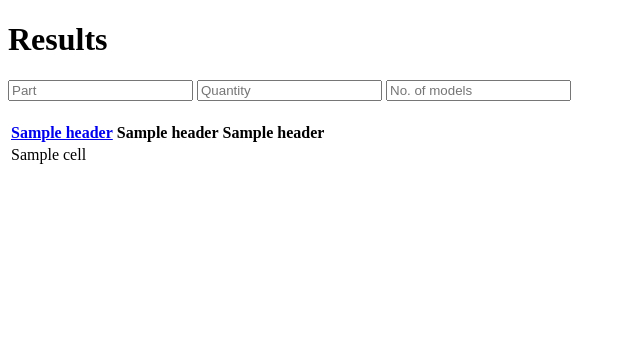
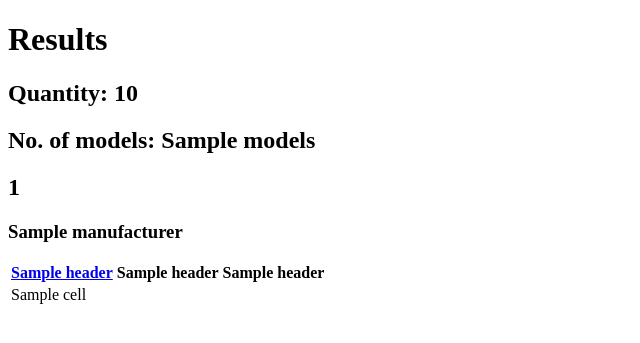
Before and after one commit to tomalexsmith/Stocsus, a Flask app: template templates/results.html in a window 1280 px wide. Shown: the part 184-527 px from the top of the page, without its empty margins (0-640 px from the left). Run offline with Flask 2, Linux system fonts and the light colour scheme; the template is opened without the code that fills it: most values are stand-ins (such as "Sample title", 1, 10 or a date in 2020); form fields are guessed from the names that the template uses.

Commit message:
Add information for each part in results

```diff
--- a/templates/results.html
+++ b/templates/results.html
@@ -8,15 +8,16 @@
 
     <div class="header_container">
         <h1>Results</h1>
-        <form class="search" method="POST">
-            {{ form.email(class="input", placeholder="Part") }}
-            {{ form.email(class="input", placeholder="Quantity") }}
-            {{ form.email(class="input", placeholder="No. of models") }}
+        <h2>Quantity: {{ quantity }}</h2>
+        <h2>No. of models: {{ models }}</h2>
         </form>
     </div>
 
     <div class="results_container">
-        <h2></h2>
+        <div class="part_information">
+            <h2>{{ part_number }}</h2>
+            <h3>{{ manufacturer }}</h3>
+        </div>
         <table>
             <tr>
                 <th><a href="{{ header[3] }}">{{ header[0] }}</a></th>
```
